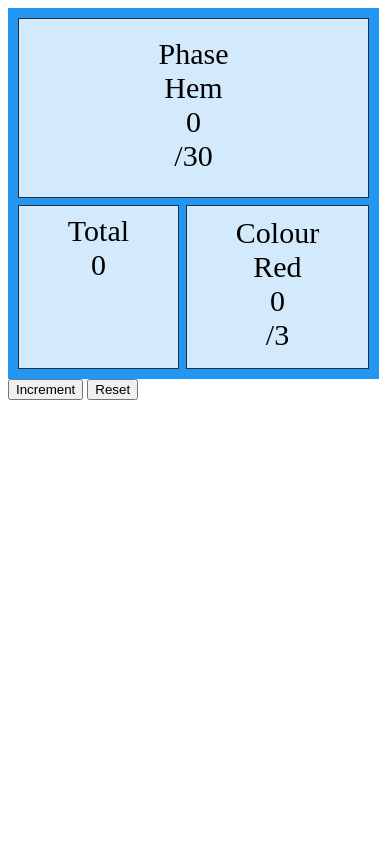
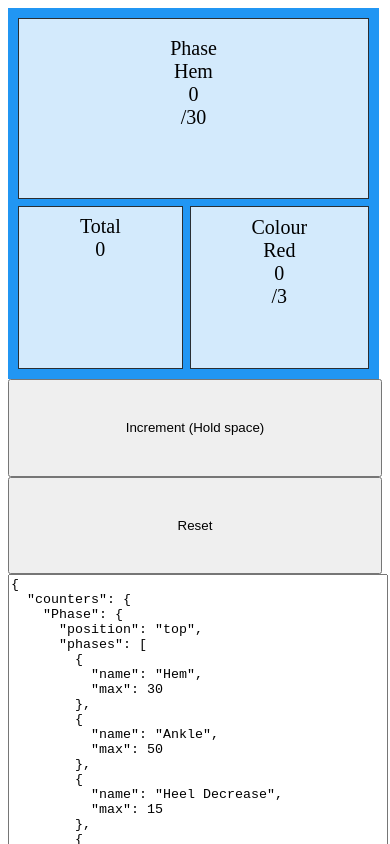
Before and after one commit to non-bin/Dracula, a plain HTML site: page index.html in a window 390 px wide. Shown: the top 844 px of the page. Drawn offline with Linux system fonts and the light colour scheme.

Commit message:
Add config editor and make responsive

```diff
--- a/index.html
+++ b/index.html
@@ -10,15 +10,17 @@
 </head>
 
 <body>
-  <div id="container">
-    <div class="counter bottom">1</div>
-    <div class="counter top-right">2</div>
-    <div class="counter">3</div>
+  <div class="container">
+    <div id="screen"></div>
+
+    <div class="controls">
+      <button id="increment">Increment (Hold space)</button>
+      <button id="reset">Reset</button>
+    </div>
   </div>
 
-  <button id="increment">Increment</button>
-  <button id="reset">Reset</button>
-
+  <textarea id="config"></textarea>
+  <div id="error"></div>
 
   <script src='main.js'></script>
 </body>
--- a/main.css
+++ b/main.css
@@ -1,12 +1,41 @@
-#container {
+@media (min-width: 800px) {
+  .container {
+    grid-template-columns: auto auto !important;
+  }
+}
+
+@media (min-width: 400px) {
+  .counter {
+    font-size: 30px !important;
+  }
+}
+
+#config {
+  font-family: monospace;
+  width: 96vw;
+  height: 500pt;
+}
+
+#error {
+  color: red;
+}
+
+.container {
   display: grid;
-  grid-template-columns: repeat(3, 1fr);
+  grid-template-columns: auto;
+}
+
+.controls {
+  display: grid;
+  min-height: 50vmin;
+}
+
+#screen {
+  display: grid;
   gap: 2%;
-
   grid-template: auto auto / auto auto;
   background-color: #2196F3;
   padding: 10px;
-  /* aspect-ratio: 1/ 1; */
   height: 90vmin;
   width: 90vmin;
 }
@@ -16,7 +45,7 @@
   padding: 5%;
   background-color: rgba(255, 255, 255, 0.8);
   border: 1px solid rgba(0, 0, 0, 0.8);
-  font-size: 30px;
+  font-size: 20px;
   text-align: center;
 }
 
--- a/main.js
+++ b/main.js
@@ -1,6 +1,6 @@
 var counters = {};
-var configs = {
-  'MediumHH': {
+var configs = {};
+var defaultConfigs = {
   counters: {
     'Phase': {
       position: 'top',
@@ -12,7 +12,7 @@ var configs = {
         { name: 'Foot', max: 60 },
         { name: 'Toe Decrease', max: 15 },
         { name: 'Toe Increase', max: 15 },
-          { name: 'Waste Yarn' },
+        { name: 'Waste Yarn', max: 'Inf' },
       ],
     },
     'Total': {
@@ -28,7 +28,6 @@ var configs = {
       max: 3,
     },
   }
-  }
 };
 
 document.getElementById('increment').addEventListener('click', increment);
@@ -40,26 +39,32 @@ document.addEventListener('keydown', (e) => {
   }
 });
 document.getElementById('reset').addEventListener('click', () => {
-  setup(configs['MediumHH']);
+  setup();
 });
 document.addEventListener('DOMContentLoaded', () => {
-  setup(configs['MediumHH']);
+  document.getElementById('config').value = JSON.stringify(defaultConfigs, null, 2);
+  setup();
 });
 
-function setup(config) {
-  const container = document.getElementById('container');
-  container.innerHTML = '';
+function setup() {
+  try {
+    const configElement = document.getElementById('config');
+    const config = JSON.parse(configElement.value);
+
+    const screen = document.getElementById('screen');
+    screen.innerHTML = '';
 
     for (const counterName in config.counters) {
       if (Object.hasOwnProperty.call(config.counters, counterName)) {
-      addCounter(container, counterName, config.counters[counterName]);
+        addCounter(screen, counterName, config.counters[counterName]);
+      }
+    }
+  } catch (e) {
+    document.getElementById('error').value = e;
   }
 }
 
-  console.log(counters);
-}
-
-function addCounter(container, counterName, config) {
+function addCounter(screen, counterName, config) {
   counters[counterName] = config;
   config.state = { value: 0 };
   config.elements = {};
@@ -67,7 +72,7 @@ function addCounter(container, counterName, config) {
   const mainElement = document.createElement('div');
   mainElement.className = 'counter';
   if (config.position) { mainElement.classList.add(config.position); }
-  config.elements['main'] = container.appendChild(mainElement);
+  config.elements['main'] = screen.appendChild(mainElement);
 
   const nameElement = document.createElement('div');
   nameElement.className = 'counter__name';
```
Lines whose indentation alone changed are shown as unchanged.
